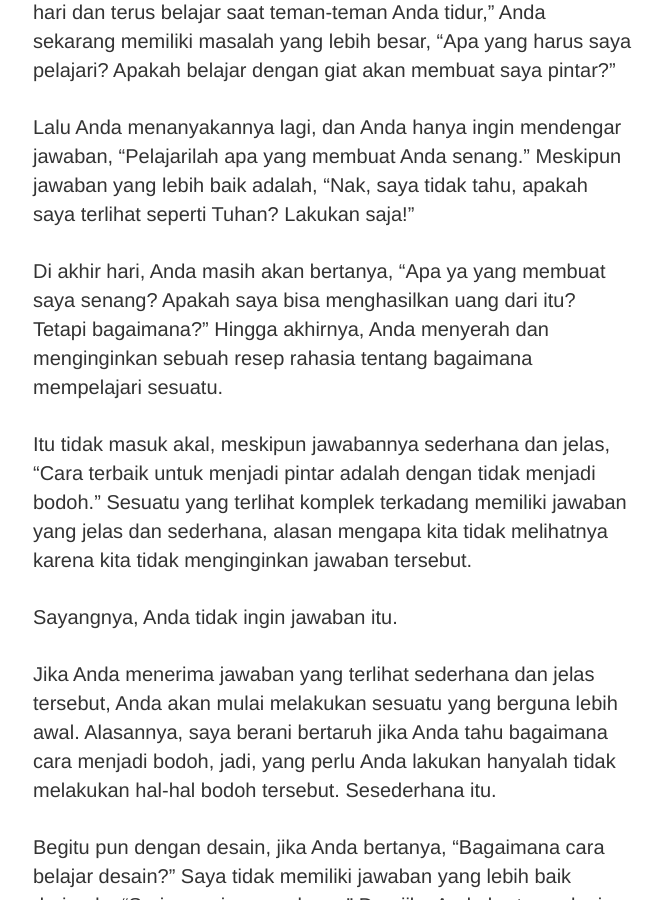
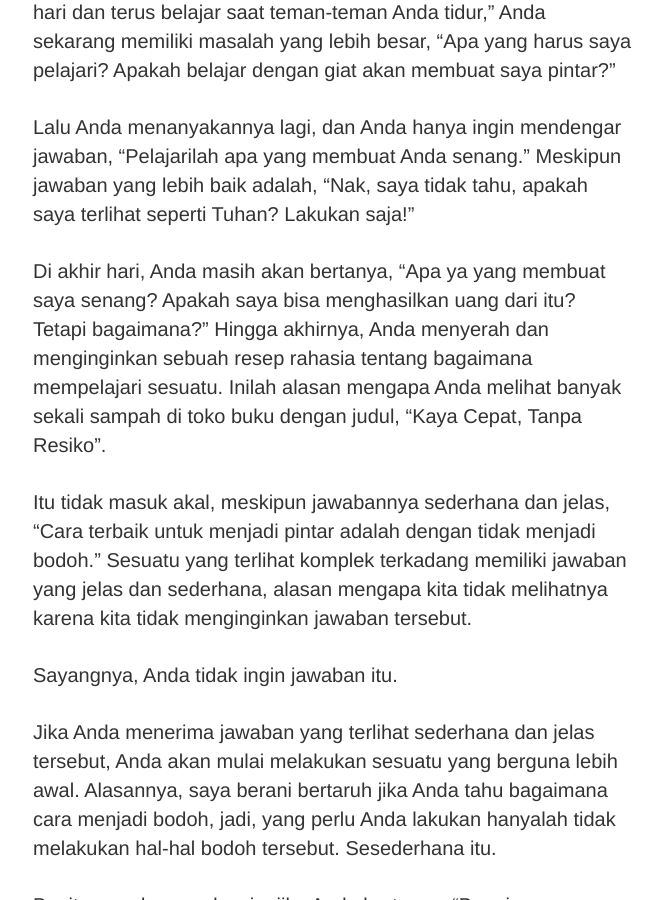
Before and after one commit to tertanda/rnsl.github.io, a Jekyll site: the page built from artikel/desain/_posts/2016-11-28-panduan-belajar-desain.md, in a window 1280 px wide and 900 px high, scrolled down 1026 px. Shown: the whole window, without its empty margins (307-968 px from the left). Built offline with Jekyll 4.4.1, drawn with Linux system fonts in a browser that asks for light colours.

Commit message:
Update 2016-11-28-panduan-belajar-desain.md

```diff
--- a/artikel/desain/_posts/2016-11-28-panduan-belajar-desain.md
+++ b/artikel/desain/_posts/2016-11-28-panduan-belajar-desain.md
@@ -23,7 +23,7 @@ Masalahnya, ketika Anda mendapat jawaban, "Belajarlah di pagi hari dan terus bel
 
 Lalu Anda menanyakannya lagi, dan Anda hanya ingin mendengar jawaban, "Pelajarilah apa yang membuat Anda senang." Meskipun jawaban yang lebih baik adalah, "Nak, saya tidak tahu, apakah saya terlihat seperti Tuhan? Lakukan saja!"
 
-Di akhir hari, Anda masih akan bertanya, "Apa ya yang membuat saya senang? Apakah saya bisa menghasilkan uang dari itu? Tetapi bagaimana?" Hingga akhirnya, Anda menyerah dan menginginkan sebuah resep rahasia tentang bagaimana mempelajari sesuatu.
+Di akhir hari, Anda masih akan bertanya, "Apa ya yang membuat saya senang? Apakah saya bisa menghasilkan uang dari itu? Tetapi bagaimana?" Hingga akhirnya, Anda menyerah dan menginginkan sebuah resep rahasia tentang bagaimana mempelajari sesuatu. Inilah alasan mengapa Anda melihat banyak sekali sampah di toko buku dengan judul, "Kaya Cepat, Tanpa Resiko".
 
 Itu tidak masuk akal, meskipun jawabannya sederhana dan jelas, "Cara terbaik untuk menjadi pintar adalah dengan tidak menjadi bodoh." Sesuatu yang terlihat komplek terkadang memiliki jawaban yang jelas dan sederhana, alasan mengapa kita tidak melihatnya karena kita tidak menginginkan jawaban tersebut.
 
```
